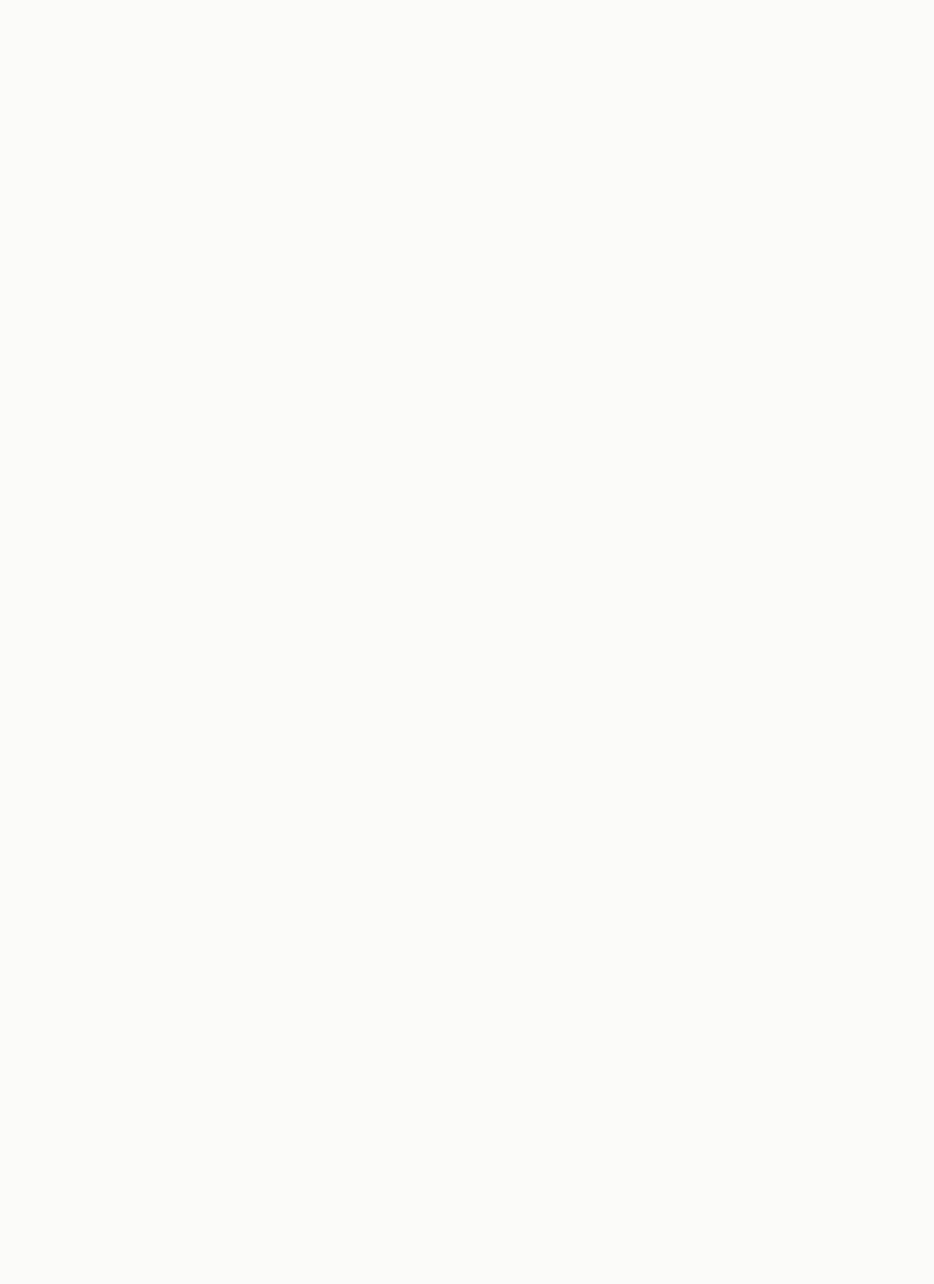
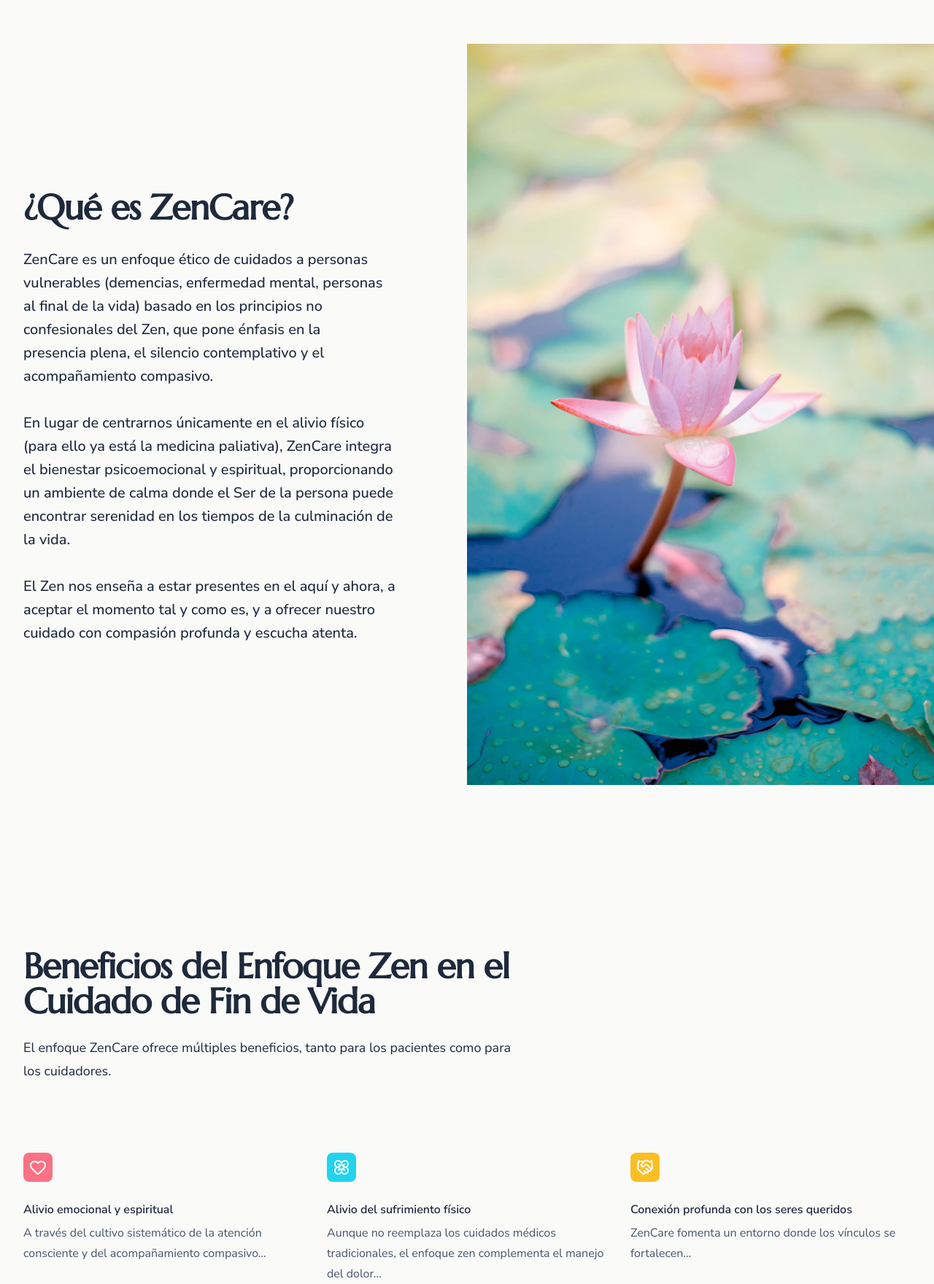
Before and after one commit to sgautier-dev/zencare, a Next.js app: page / in a window 1280 px wide. Shown: the part 1028-2788 px from the top of the page at 73% size. Before the commit the page ends 848 px from the top, so only its background shows below. Built offline with nearby package versions, Linux system fonts and the light colour scheme.

Commit message:
added whatis and benefits sections and sticky header

```diff
--- a/package.json
+++ b/package.json
@@ -10,6 +10,7 @@
   "dependencies": {
     "@headlessui/react": "^2.2.8",
     "@heroicons/react": "^2.2.0",
+    "lucide-react": "^0.544.0",
     "next": "15.5.3",
     "react": "19.1.0",
     "react-dom": "19.1.0"
--- a/src/app/globals.css
+++ b/src/app/globals.css
@@ -2,16 +2,18 @@
 
 @theme {
 	/* Action colors */
-  --color-primary: #fbbf24;        /* Saffron */
-  --color-primary-dark: #d97706;   /* Dark saffron */
-  --color-secondary: #fb7185;      /* Compassion rose */
-  --color-accent: #22d3ee;         /* Calm cyan */
+	--color-primary: #fbbf24; /* Saffron */
+	--color-primary-dark: #d97706; /* Dark saffron */
+	--color-secondary: #fb7185; /* Compassion rose */
+	--color-accent: #22d3ee; /* Calm cyan */
 
 	/* Light mode */
-  --color-bg-site: #fafaf9;        /* stone-50 */
-  --color-main: #1e293b;           /* Slate-800 (body text) */
-  --color-subtle: #475569;         /* Slate-600 (secondary text) */
-  --color-title: #0f172a;          /* Slate-900 (headings) */
+	--color-bg-site: #fafaf9; /* stone-50 */
+	--color-bg-site-90: rgb(250 250 249 / 0.9);
+	--color-bg-site-80: rgb(250 250 249 / 0.8);
+	--color-main: #1e293b; /* Slate-800 (body text) */
+	--color-subtle: #475569; /* Slate-600 (secondary text) */
+	--color-title: #0f172a; /* Slate-900 (headings) */
 
 	/* Fonts */
 	--font-main: var(--font-marcellus), ui-serif, Georgia, serif;
@@ -21,9 +23,11 @@
 /* Dark mode overrides */
 @media (prefers-color-scheme: dark) {
 	:root {
-    --color-bg-site: #1c1917;      /* Stone-900 (deep dark) */
-    --color-main: #e5e7eb;         /* Slate-200 */
-    --color-subtle: #f1f5f9;       /* Slate-100 */
-    --color-title: #f8fafc;        /* Slate-50 */
+		--color-bg-site: #1c1917; /* Stone-900 (deep dark) */
+		--color-bg-site-90: rgb(28 25 23 / 0.9);
+		--color-bg-site-80: rgb(28 25 23 / 0.8);
+		--color-main: #e5e7eb; /* Slate-200 */
+		--color-subtle: #f1f5f9; /* Slate-100 */
+		--color-title: #f8fafc; /* Slate-50 */
 	}
 }
--- a/src/app/page.tsx
+++ b/src/app/page.tsx
@@ -1,11 +1,15 @@
+import Benefits from "@/components/Benefits"
 import Header from "@/components/Header"
 import Hero from "@/components/Hero"
+import Whatis from "@/components/Whatis"
 
 export default function Home() {
 	return (
 		<main className="flex flex-col justify-center mx-auto">
 			<Header />
 			<Hero />
+			<Whatis />
+			<Benefits />
 		</main>
 	)
 }
--- /dev/null
+++ b/src/components/Benefits.tsx
@@ -0,0 +1,71 @@
+import { Heart, Flower, Handshake } from "lucide-react"
+
+const features = [
+	{
+		name: "Alivio emocional y espiritual",
+		description:
+			"A través del cultivo sistemático de la atención consciente y del acompañamiento compasivo...",
+		href: "#",
+		icon: Heart,
+		bgClass: "bg-secondary",
+		iconClass: "text-white",
+	},
+	{
+		name: "Alivio del sufrimiento físico",
+		description:
+			"Aunque no reemplaza los cuidados médicos tradicionales, el enfoque zen complementa el manejo del dolor...",
+		href: "#",
+		icon: Flower,
+		bgClass: "bg-accent",
+		iconClass: "text-white",
+	},
+	{
+		name: "Conexión profunda con los seres queridos",
+		description:
+			"ZenCare fomenta un entorno donde los vínculos se fortalecen...",
+		href: "#",
+		icon: Handshake,
+		bgClass: "bg-primary",
+		iconClass: "text-white",
+	},
+]
+
+export default function Benefits() {
+	return (
+		<div className="mt-32 sm:mt-56">
+			<div className="mx-auto max-w-7xl px-6 lg:px-8">
+				<div className="mx-auto max-w-2xl lg:mx-0">
+					<h2 className="text-4xl font-main font-semibold tracking-tight text-pretty sm:text-5xl">
+						Beneficios del Enfoque Zen en el Cuidado de Fin de Vida
+					</h2>
+					<p className="mt-6 text-lg/8">
+						El enfoque ZenCare ofrece múltiples beneficios, tanto para los
+						pacientes como para los cuidadores.
+					</p>
+				</div>
+				<div className="mx-auto mt-16 max-w-2xl sm:mt-20 lg:mt-24 lg:max-w-none">
+					<dl className="grid max-w-xl grid-cols-1 gap-x-8 gap-y-16 lg:max-w-none lg:grid-cols-3">
+						{features.map((feature) => (
+							<div key={feature.name} className="flex flex-col">
+								<dt className="text-base/7 font-semibold">
+									<div
+										className={`mb-6 flex size-10 items-center justify-center rounded-lg ${feature.bgClass}`}
+									>
+										<feature.icon
+											aria-hidden="true"
+											className={`size-6 ${feature.iconClass}`}
+										/>
+									</div>
+									{feature.name}
+								</dt>
+								<dd className="mt-1 flex flex-auto flex-col text-base/7 text-subtle">
+									<p className="flex-auto">{feature.description}</p>
+								</dd>
+							</div>
+						))}
+					</dl>
+				</div>
+			</div>
+		</div>
+	)
+}
--- a/src/components/Hero.tsx
+++ b/src/components/Hero.tsx
@@ -2,7 +2,7 @@
 import heroImg from "@/images/hero.jpg"
 export default function Hero() {
 	return (
-		<div className="relative isolate overflow-hidden pt-14">
+		<div className="relative isolate overflow-hidden sm:pt-14">
 			<Image
 				alt="zencare, cuidar desde la presencia"
 				src={heroImg}
@@ -16,7 +16,7 @@
 			<div className="relative z-10 flex min-h-[80vh] items-start justify-center">
 				<div className="max-w-3xl pt-24 sm:pt-12">
 					{/* <div className="hidden sm:mb-8 sm:flex sm:justify-center">
-							<div className="relative rounded-full px-3 py-1 text-sm/6 text-subtle ring-1 ring-gray-900/10 hover:ring-gray-900/20 dark:ring-white/10 dark:hover:ring-white/20">
+							<div className="relative rounded-full px-3 py-1 text-base/6 text-subtle ring-1 ring-gray-900/10 hover:ring-gray-900/20 dark:ring-white/10 dark:hover:ring-white/20">
 								Announcing our next round of funding.{" "}
 								<a
 									href="#"
@@ -38,16 +38,26 @@
 						<div className="mt-10 flex items-center justify-center gap-x-6">
 							<a
 								href="#"
-								className="rounded-md bg-primary-dark px-3.5 py-2.5 text-sm font-semibold text-white shadow-xs hover:bg-primary-dark/80 focus-visible:outline-2 focus-visible:outline-offset-2 focus-visible:outline-primary"
+								className="rounded-md bg-primary-dark px-3.5 py-2.5 text-sm sm:text-base font-semibold text-white shadow-xs hover:bg-primary-dark/80 focus-visible:outline-2 focus-visible:outline-offset-2 focus-visible:outline-primary"
 							>
-								Descubre nuestras formaciones
+								<span className="block sm:hidden">Nuestras formaciones</span>
+								<span className="hidden sm:block">
+									Descubre nuestras formaciones{" "}
+								</span>
 							</a>
 							<a
 								href="#"
-								className="text-sm/6 font-semibold text-gray-900 dark:text-white"
+								className="text-sm sm:text-base/6 font-semibold text-gray-900 dark:text-white"
 							>
-								Un proyecto de la Fundación Vivir un Buen Morir{" "}
-								<span aria-hidden="true">→</span>
+								<span className="block sm:hidden">
+									Un proyecto de la Fundación VBM{" "}
+									<span className="text-secondary" aria-hidden="true">&#10095;</span>
+								</span>
+
+								<span className="hidden sm:block">
+									Un proyecto de la Fundación Vivir un Buen Morir{" "}
+									<span className="text-secondary" aria-hidden="true">&#10095;</span>
+								</span>
 							</a>
 						</div>
 					</div>
--- /dev/null
+++ b/src/components/Whatis.tsx
@@ -0,0 +1,69 @@
+import Image from "next/image"
+import whatisImg from "@/images/whatis-zencare.jpg"
+export default function Whatis() {
+	return (
+		<div className="relative mt-32 sm:mt-56">
+			<div className="mx-auto max-w-7xl lg:grid lg:grid-cols-12 lg:gap-x-8 lg:px-8">
+				<div className="px-6 pt-10 pb-24 sm:pb-32 lg:col-span-7 lg:px-0 lg:pt-40 lg:pb-48 xl:col-span-6">
+					<div className="mx-auto max-w-lg lg:mx-0">
+						{/* <div className="hidden sm:mt-32 sm:flex lg:mt-16">
+							<div className="relative rounded-full px-3 py-1 text-sm/6 text-gray-500 ring-1 ring-gray-900/10 hover:ring-gray-900/20 dark:text-gray-400 dark:ring-white/10 dark:hover:ring-white/20">
+								Anim aute id magna aliqua ad ad non deserunt sunt.{" "}
+								<a
+									href="#"
+									className="font-semibold whitespace-nowrap text-indigo-600 dark:text-indigo-400"
+								>
+									<span aria-hidden="true" className="absolute inset-0" />
+									Read more <span aria-hidden="true">&rarr;</span>
+								</a>
+							</div>
+						</div> */}
+						<h2 className="mt-24 text-4xl font-main font-semibold tracking-tight text-pretty sm:mt-10 sm:text-5xl">
+							¿Qué es ZenCare?
+						</h2>
+						<p className="mt-8 text-lg font-medium text-pretty sm:text-xl/8">
+							ZenCare es un enfoque ético de cuidados a personas vulnerables
+							(demencias, enfermedad mental, personas al final de la vida)
+							basado en los principios no confesionales del Zen, que pone
+							énfasis en la presencia plena, el silencio contemplativo y el
+							acompañamiento compasivo.
+						</p>
+						<p className="mt-8 text-lg font-medium text-pretty sm:text-xl/8">
+							En lugar de centrarnos únicamente en el alivio físico (para ello
+							ya está la medicina paliativa), ZenCare integra el bienestar
+							psicoemocional y espiritual, proporcionando un ambiente de calma
+							donde el Ser de la persona puede encontrar serenidad en los
+							tiempos de la culminación de la vida.
+						</p>
+						<p className="mt-8 text-lg font-medium text-pretty sm:text-xl/8">
+							El Zen nos enseña a estar presentes en el aquí y ahora, a aceptar
+							el momento tal y como es, y a ofrecer nuestro cuidado con
+							compasión profunda y escucha atenta.
+						</p>
+						{/* <div className="mt-10 flex items-center gap-x-6">
+							<a
+								href="#"
+								className="rounded-md bg-indigo-600 px-3.5 py-2.5 text-sm font-semibold text-white shadow-xs hover:bg-indigo-500 focus-visible:outline-2 focus-visible:outline-offset-2 focus-visible:outline-indigo-600 dark:bg-indigo-500 dark:hover:bg-indigo-400 dark:focus-visible:outline-indigo-500"
+							>
+								Get started
+							</a>
+							<a
+								href="#"
+								className="text-sm/6 font-semibold text-gray-900 dark:text-white"
+							>
+								Learn more <span aria-hidden="true">→</span>
+							</a>
+						</div> */}
+					</div>
+				</div>
+				<div className="relative lg:col-span-5 lg:-mr-8 xl:absolute xl:inset-0 xl:left-1/2 xl:mr-0">
+					<Image
+						alt="zencare, cuidar desde la presencia"
+						src={whatisImg}
+						className="aspect-3/2 w-full object-cover lg:absolute lg:inset-0 lg:aspect-auto lg:h-full"
+					/>
+				</div>
+			</div>
+		</div>
+	)
+}
--- /dev/null
+++ b/src/lib/navigation.ts
@@ -0,0 +1,6 @@
+export const navigation = [
+	{ name: "Beneficios", href: "#" },
+	{ name: "Prácticas", href: "#" },
+	{ name: "Formación", href: "#" },
+	{ name: "Actividades", href: "#" },
+]
```
Also changed, not shown: src/components/Header.tsx (+44 -24 lines), src/images/whatis-zencare.jpg (added), 1 other file (tests, documents, lock files or other folders). Lines whose indentation alone changed are shown as unchanged.
